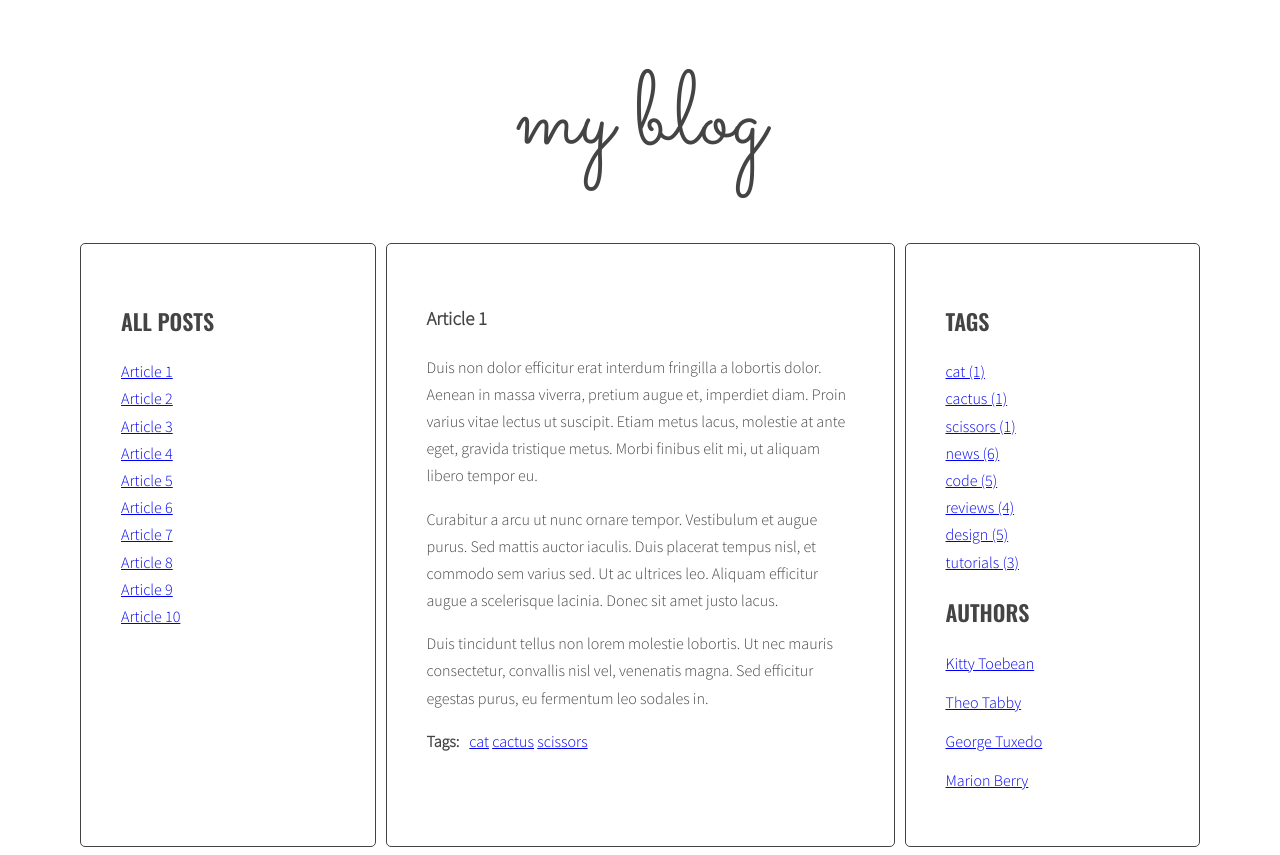
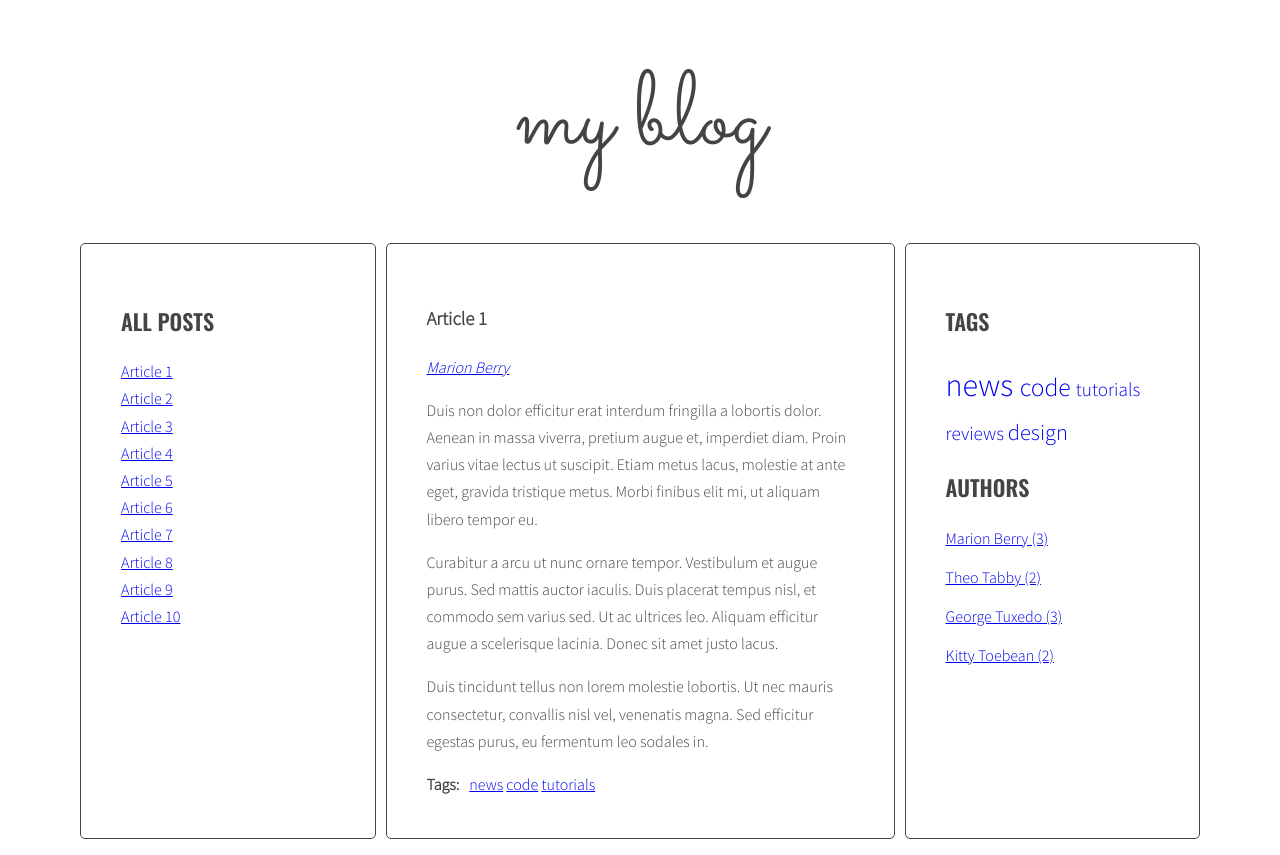
Before and after one commit to morormo/javascript-blog, a website: page index.html in a window 1280 px wide. Drawn offline with nearby package versions, Linux system fonts and the light colour scheme.

Commit message:
ADD authors generate on right column

```diff
--- a/index.html
+++ b/index.html
@@ -17,7 +17,7 @@
 	        </ul>
 	      </aside>
 	      <section class="posts">
-	        <article class="post active" id="article-1" data-tags="cat cactus scissors" data-authors="Marion Berry">
+	        <article class="post active" id="article-1" data-tags="news code tutorials" data-authors="Marion Berry">
 	          <h3 class="post-title">Article 1</h3>
 	          <p class="post-author"></p>
 	          <div class="post-content">
--- a/js/scripts.js
+++ b/js/scripts.js
@@ -1,13 +1,20 @@
 {
 
   'use strict';
+/* Varaibles */
 
   const optArticleSelector = '.post',
-    optTitleSelector = '.post-title',
-    optTitleListSelector = '.titles',
-    optArticleTagsSelector = '.post-tags .list',
-    optArticleAuthorSelector = '.post-author',
-    optTagsListSelector = '.tags.list';
+        optTitleSelector = '.post-title',
+        optTitleListSelector = '.titles',
+        optArticleTagsSelector = '.post-tags .list',
+        optArticleAuthorSelector = '.post-author',
+        optTagsListSelector = '.tags.list',
+        optCloudClassCount = 5,
+        optCloudClassPrefix = 'tag-size-';
+        optAuthorsListSelector = '.list.authors a'
+
+/*END Varaibles */
+
 
   const titleClickHandler = function(event){
   const clickedElement = this;
@@ -88,6 +95,30 @@ function generateTitleLinks(){
 
 generateTitleLinks();
 
+function calculateTagsParams(tags){
+const params = {
+    max: 0,
+    min: 999999,
+  };
+  for(let tag in tags){
+    params.max = Math.max(tags[tag], params.max);
+    params.min = Math.min(tags[tag], params.min);
+
+  }
+
+  return params;
+}
+
+function calculateTagClass(count, params){
+
+  const normalizedCount = count - params.min;
+  const normalizedMax = params.max - params.min;
+  const percentage = normalizedCount/normalizedMax;
+  const classNumber = Math.floor(percentage * (optCloudClassCount -1) + 1 );
+  const classAndValueNumber = optCloudClassPrefix + classNumber;
+  return classAndValueNumber;
+}
+
 function generateTags(){
   /* [NEW] create a new variable allTags with an empty object */
   let allTags = {};
@@ -132,12 +163,13 @@ function generateTags(){
   const tagList = document.querySelector('.tags');
 
   /* [NEW] create variable for all links HTML code */
+  const tagsParams = calculateTagsParams(allTags);
   let allTagsHTML = '';
 
   /* [NEW] START LOOP: for each tag in allTags */
   for(let tag in allTags){
     /* [NEW] generate code of a link and add it to allTagsHTML */
-    allTagsHTML +='<li> <a href="#tag-'+ tag + '"<span>' + tag + ' (' + allTags[tag] + ')' + '</span></a></li> ';
+    allTagsHTML += '<li><a class="' + calculateTagClass(allTags[tag], tagsParams) +  '" href="#tag-' + tag + '">' + tag + ' ' + '</a></li>';
   /* [NEW] END LOOP: for each tag in allTags */
   }
   /* add html from allTagsHTML to tagList */
@@ -193,8 +225,9 @@ function addClickListenersToTags(){
 
 addClickListenersToTags();
 
-function generateAuthor(){
-
+function generateAuthors(){
+  /*[NEW] create a new variable allAuthors with an empty object */
+  let allAuthors = {};
   /* find all articles */
   const articles = document.querySelectorAll(optArticleSelector);
    /* START LOOP: for every article: */
@@ -209,15 +242,37 @@ function generateAuthor(){
     const authorHTML = '<a href="#author-' + articleAuthors + '"> ' + articleAuthors + '</a>';
     /* add generated code to html variable */
     html= html+authorHTML;
+    /* [NEW] check if this link is NOT alredy in allAuthors */
 
-      /* insert HTML of all the links into the tags wrapper */
-    console.log(html);
+      if (!allAuthors.hasOwnProperty(articleAuthors)) {
+
+        /* [NEW add generated code to allAuthors array] */
+        allAuthors[articleAuthors] = 1;
+      } else {
+        allAuthors[articleAuthors]++;
+      }
+    /* insert HTML of all the links into the tags wrapper */
+    authorList.innerHTML= html ;
+
   /* END LOOP: for every article: */
   }
- generateAuthor();
+  /* [NEW] find list of authors in right column */
+    const authorList = document.querySelector('.authors');
+
+    /* [NEW] create variable for all links HTML code*/
+    let allAuthorsHTML = '';;
+
+    /* [NEW] START LOOP for each authors on allAuthors */
+    for (let author in allAuthors){
+    /* [NEW] generate code of a link and aad it to allAuthorsHTML */
+    allAuthorsHTML += '<li><a href="#author-' + author + '">' +  author + ' (' + allAuthors[author] + ')' + '</a></li>';
+
+    /* [NEW] add html from allAuthorsHTML to authorList */
+    authorList.innerHTML = allAuthorsHTML;  //to authorList inside HTML put corect HTML
+  }
 
 }
-
+generateAuthors();
 
 function authorClickHandler(event){
   /* prevent default action for this event */
--- a/sass/style.scss
+++ b/sass/style.scss
@@ -118,3 +118,34 @@ body {
     margin: 0 10px 0 0;
   }
 }
+
+/* Tag Size */
+
+.tag-size-1 {
+  font-size: 120%;
+}
+
+.tag-size-2 {
+  font-size: 140%;
+}
+
+.tag-size-3 {
+  font-size: 160%;
+}
+
+.tag-size-4 {
+    font-size: 180%;
+}
+
+.tag-size-5 {
+  font-size: 200%;
+}
+
+.tags {
+  li{
+    display: inline;
+    a{
+      text-decoration: none;
+    }
+  }
+}
```
Also changed, not shown: css/style.css, 1 other file.
